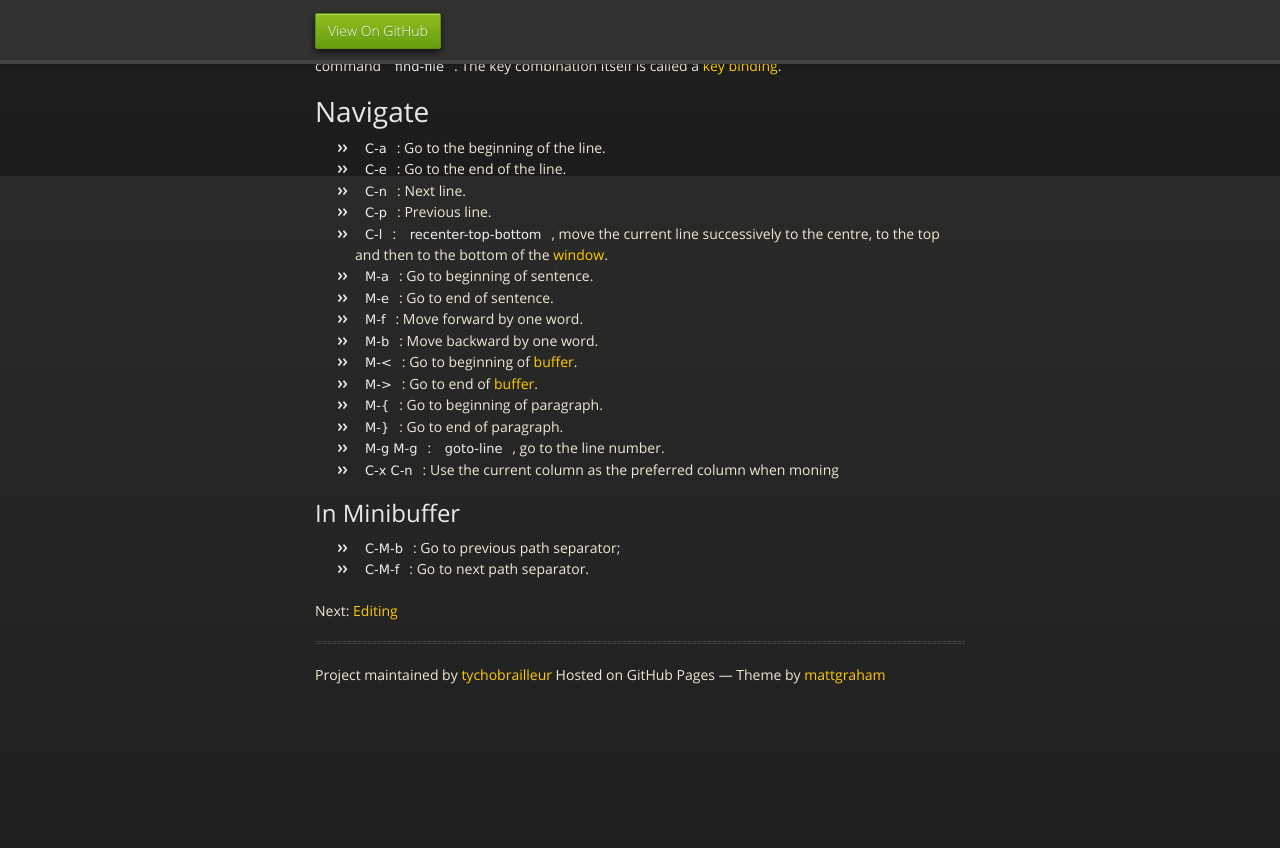
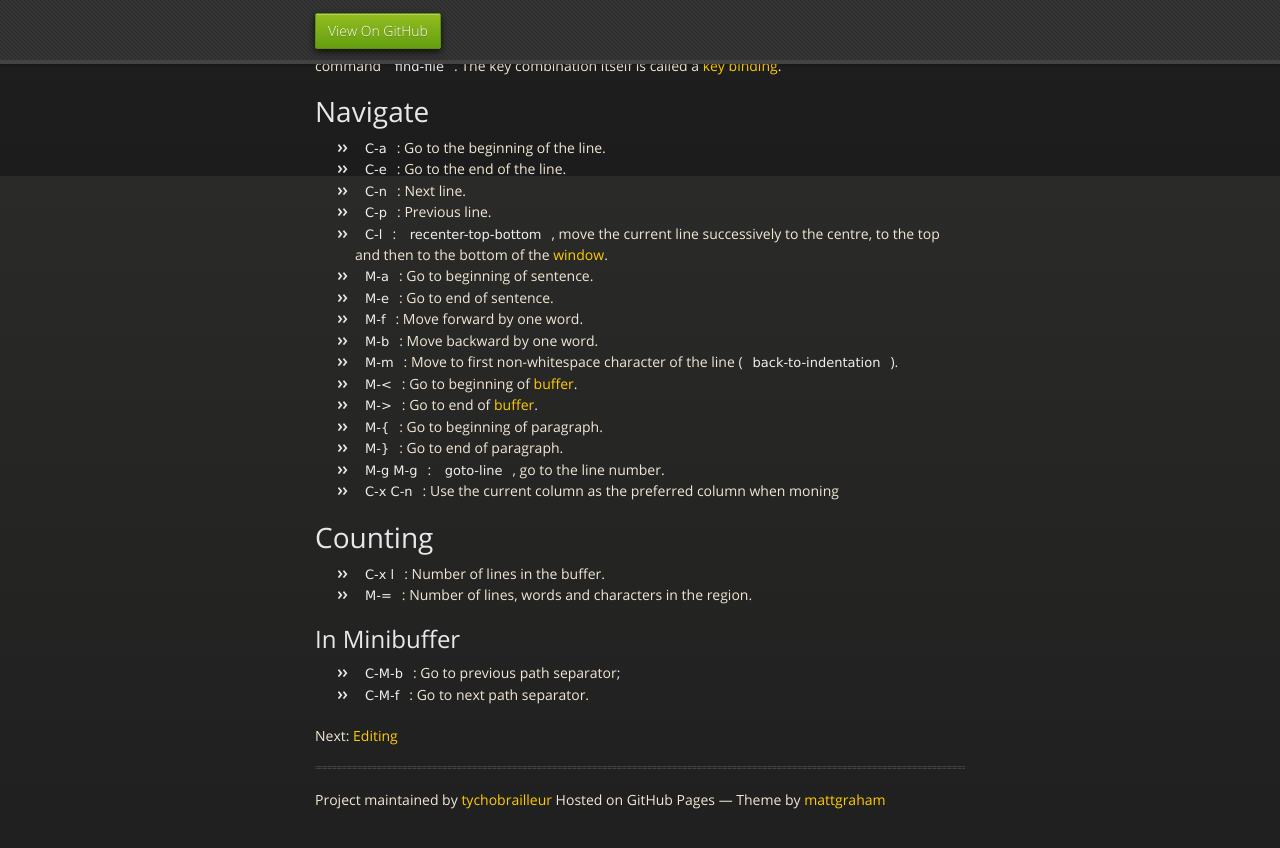
Before and after one commit to tychobrailleur/tychobrailleur.github.io, a Jekyll site: the page built from basics.md, in a window 1280 px wide and 900 px high, scrolled down 724 px. Shown: the top 848 px of the window. Built offline with Jekyll 4.4.1, drawn with Linux system fonts in a browser that asks for light colours; nearby versions of some CDN libraries; before the commit the page ends 1499 px from its top, so only the background shows below that.

Commit message:
Move to beginning of line, and count stuff.

```diff
--- a/basics.md
+++ b/basics.md
@@ -39,6 +39,7 @@ All these key combinations are actually calling Emacs [commands](commands.html).
 - `M-e`: Go to end of sentence.
 - `M-f`: Move forward by one word.
 - `M-b`: Move backward by one word.
+- `M-m`: Move to first non-whitespace character of the line (`back-to-indentation`).
 - `M-<`: Go to beginning of [buffer](buffer.html).
 - `M->`: Go to end of [buffer](buffer.html).
 - `M-{`: Go to beginning of paragraph.
@@ -46,6 +47,12 @@ All these key combinations are actually calling Emacs [commands](commands.html).
 - `M-g M-g`: `goto-line`, go to the line number.
 - `C-x C-n`: Use the current column as the preferred column when moning
 
+
+# Counting
+
+- `C-x l`: Number of lines in the buffer.
+- `M-=`: Number of lines, words and characters in the region.
+
 ## In Minibuffer
 
 - `C-M-b`: Go to previous path separator;
```
